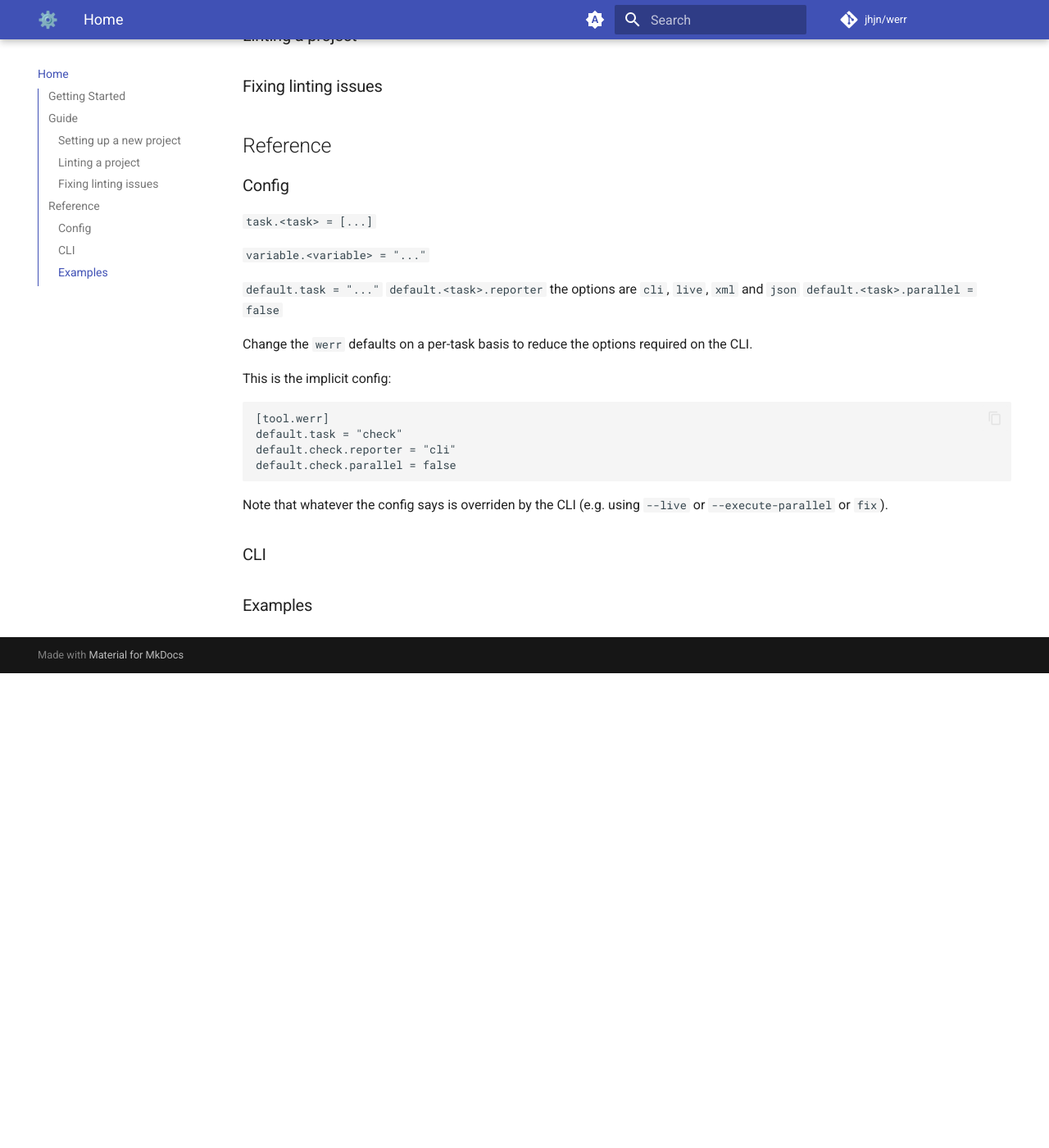
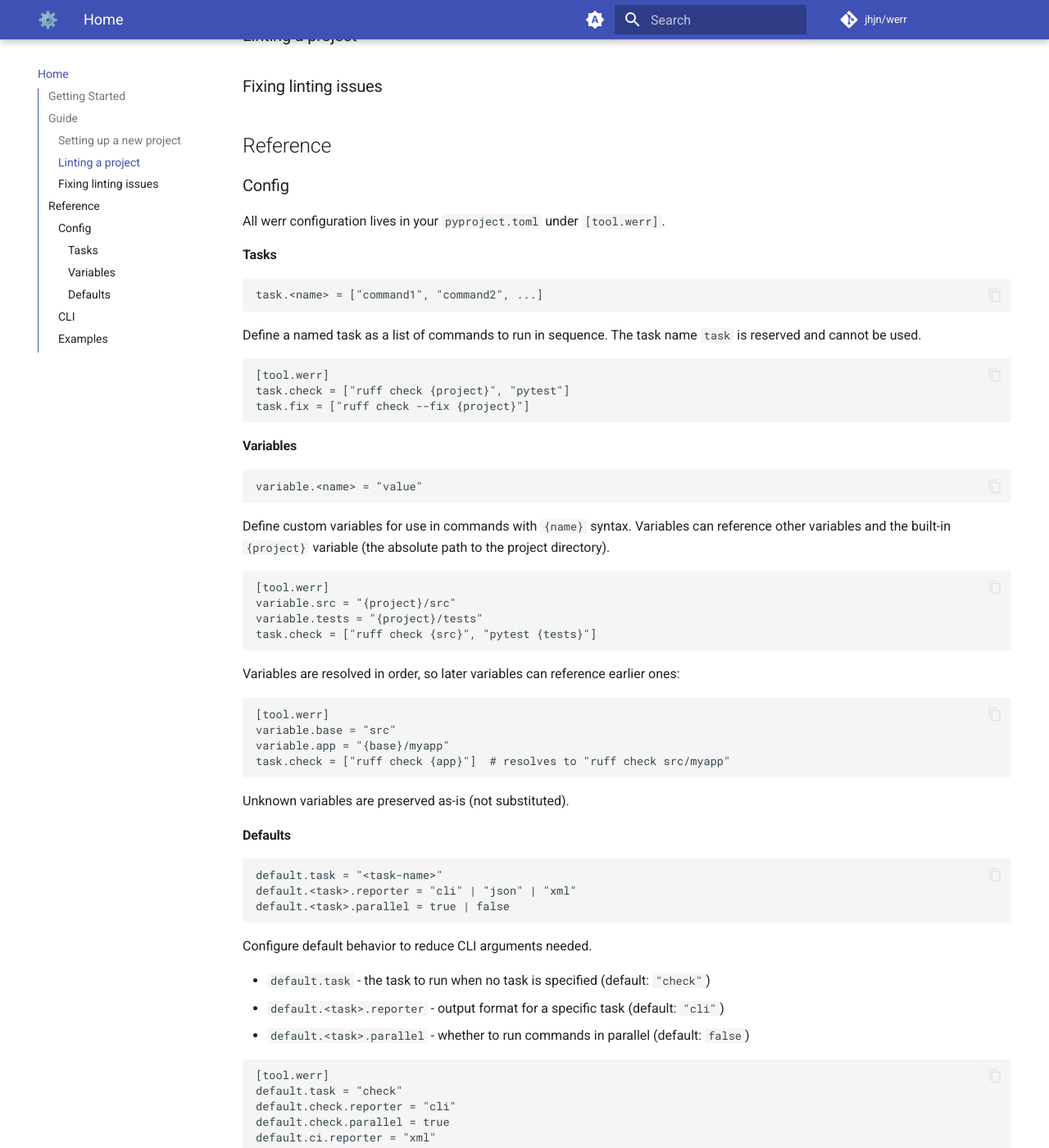
Before and after one commit to jhjn/werr, an MkDocs documentation site: the page built from docs/index.md, in a window 1280 px wide and 1400 px high, scrolled down 1344 px. Shown: the whole window at 82% size. Built offline with MkDocs 1.6.1 and Material for MkDocs 9.7.7, drawn with Linux system fonts in a browser that asks for light colours; emoji names are drawn with the system emoji font; comment, search, counter and statistics services are not loaded; before the commit the page ends 2165 px from its top, so only the background shows below that; some of the changed text lies outside the part shown.

````diff
--- a/docs/index.md
+++ b/docs/index.md
@@ -50,26 +50,71 @@ NOTE: All commands are run using `uv` (the only dependency of this project).
 
 ### Config
 
-`task.<task> = [...]`
+All werr configuration lives in your `pyproject.toml` under `[tool.werr]`.
 
-`variable.<variable> = "..."`
+#### Tasks
 
-`default.task = "..."`
-`default.<task>.reporter` the options are `cli`, `live`, `xml` and `json`
-`default.<task>.parallel = false`
+```toml
+task.<name> = ["command1", "command2", ...]
+```
 
-Change the `werr` defaults on a per-task basis to reduce the options required on the CLI.
+Define a named task as a list of commands to run in sequence. The task name `task` is reserved and cannot be used.
 
-This is the implicit config:
+```toml
+[tool.werr]
+task.check = ["ruff check {project}", "pytest"]
+task.fix = ["ruff check --fix {project}"]
+```
+
+#### Variables
+
+```toml
+variable.<name> = "value"
+```
+
+Define custom variables for use in commands with `{name}` syntax. Variables can reference other variables and the built-in `{project}` variable (the absolute path to the project directory).
+
+```toml
+[tool.werr]
+variable.src = "{project}/src"
+variable.tests = "{project}/tests"
+task.check = ["ruff check {src}", "pytest {tests}"]
+```
+
+Variables are resolved in order, so later variables can reference earlier ones:
+
+```toml
+[tool.werr]
+variable.base = "src"
+variable.app = "{base}/myapp"
+task.check = ["ruff check {app}"]  # resolves to "ruff check src/myapp"
+```
+
+Unknown variables are preserved as-is (not substituted).
+
+#### Defaults
+
+```toml
+default.task = "<task-name>"
+default.<task>.reporter = "cli" | "json" | "xml"
+default.<task>.parallel = true | false
+```
+
+Configure default behavior to reduce CLI arguments needed.
+
+- `default.task` - the task to run when no task is specified (default: `"check"`)
+- `default.<task>.reporter` - output format for a specific task (default: `"cli"`)
+- `default.<task>.parallel` - whether to run commands in parallel (default: `false`)
 
 ```toml
 [tool.werr]
 default.task = "check"
 default.check.reporter = "cli"
-default.check.parallel = false
+default.check.parallel = true
+default.ci.reporter = "xml"
 ```
 
-Note that whatever the config says is overriden by the CLI (e.g. using `--live` or `--execute-parallel` or `fix`).
+CLI arguments always override config defaults (e.g. `--json`, `--xml`, `-x`).
 
 ### CLI
 
````
Also changed, not shown: 2 other files.
